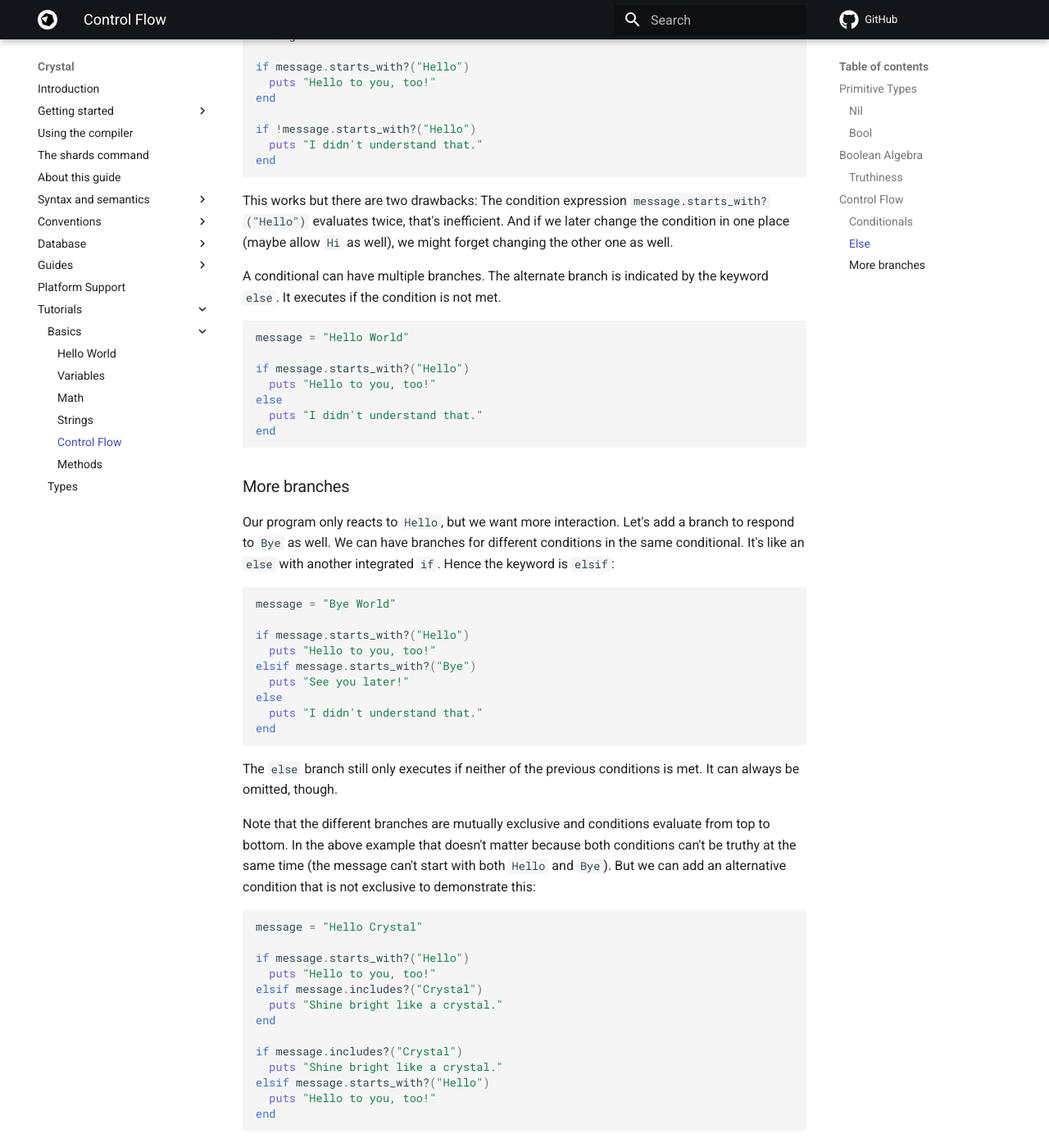
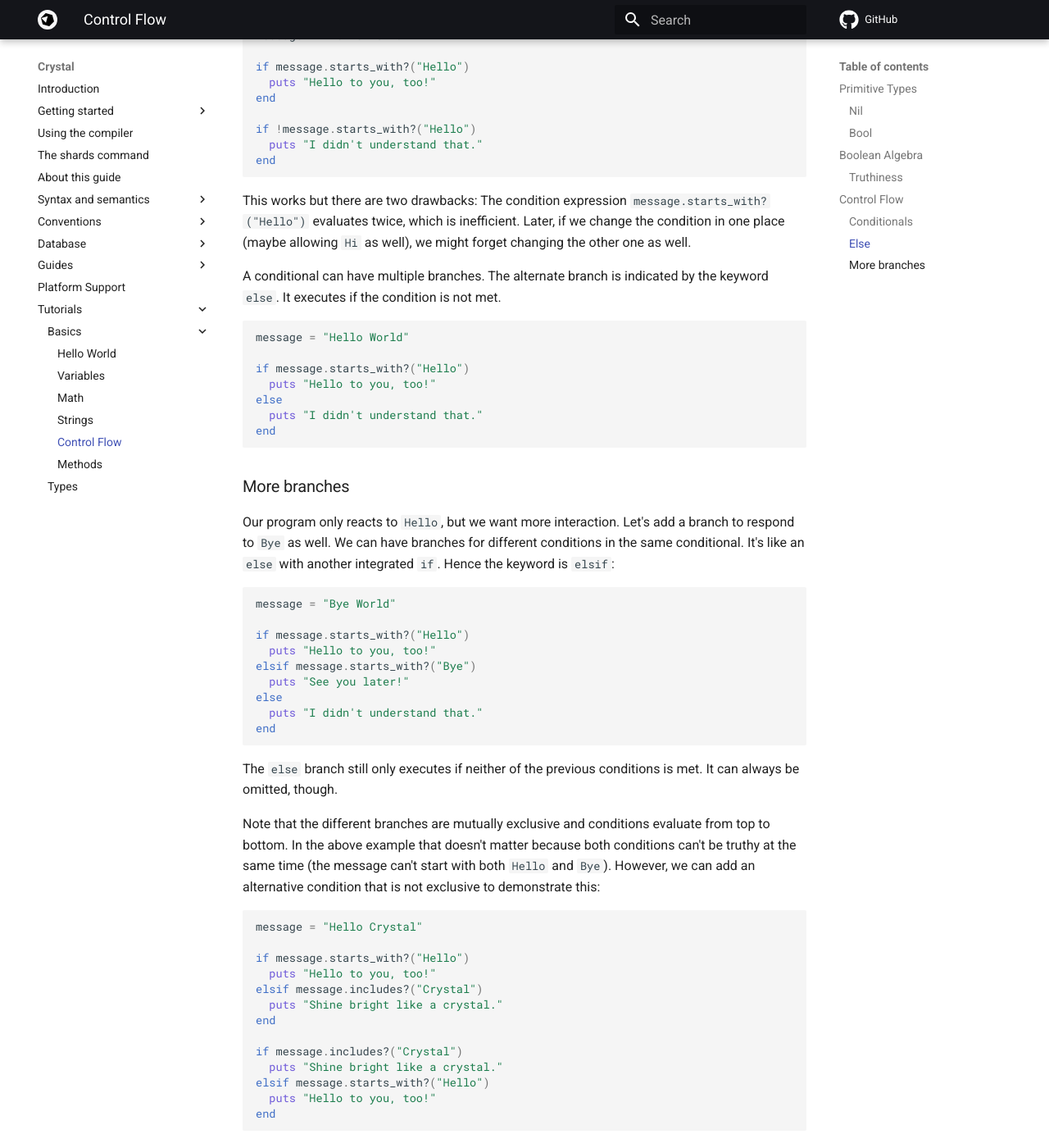
Before and after one commit to crystal-lang/crystal-book, an MkDocs documentation site: the page built from docs/tutorials/01_basics/05_control_flow.md, in a window 1280 px wide and 1400 px high, scrolled down 2988 px. Shown: the whole window at 82% size. Built offline with MkDocs 1.6.1 and Material for MkDocs 9.7.7, drawn with Linux system fonts in a browser that asks for light colours; nearby versions of some CDN libraries; library files that are not in the unit come from our copies; comment, search, counter and statistics services are not loaded; some of the changed text lies outside the part shown.

Commit message:
Apply suggestions from code review
Co-authored-by: Jason Frey <fryguy9@gmail.com>

````diff
--- a/docs/tutorials/01_basics/05_control_flow.md
+++ b/docs/tutorials/01_basics/05_control_flow.md
@@ -81,7 +81,7 @@ In a most basic form it consists of a keyword `if` followed by an expression ser
 The condition is met when the return value of the expression is *truthy*.
 All subsequent expressions are part of the branch until closes with the keyword `end`.
 
-Per convention we indent nested branches by two spaces.
+Per convention, we indent nested branches by two spaces.
 
 The following example prints the message only if it meets the condition to start with `Hello`.
 
@@ -143,8 +143,8 @@ if !message.starts_with?("Hello")
 end
 ```
 
-This works but there are two drawbacks: The condition expression `message.starts_with?("Hello")` evaluates twice, that's inefficient.
-And if we later change the condition in one place (maybe allow `Hi` as well), we might forget changing the other one as well.
+This works but there are two drawbacks: The condition expression `message.starts_with?("Hello")` evaluates twice, which is inefficient.
+Later, if we change the condition in one place (maybe allowing `Hi` as well), we might forget changing the other one as well.
 
 A conditional can have multiple branches. The alternate branch is indicated by the keyword `else`. It executes if the condition is not met.
 
@@ -180,7 +180,7 @@ The `else` branch still only executes if neither of the previous conditions is m
 
 Note that the different branches are mutually exclusive and conditions evaluate from top to bottom.
 In the above example that doesn't matter because both conditions can't be truthy at the same time (the message can't start with both `Hello` and `Bye`).
-But we can add an alternative condition that is not exclusive to demonstrate this:
+However, we can add an alternative condition that is not exclusive to demonstrate this:
 
 ```{.crystal .crystal-play}
 message = "Hello Crystal"
````
